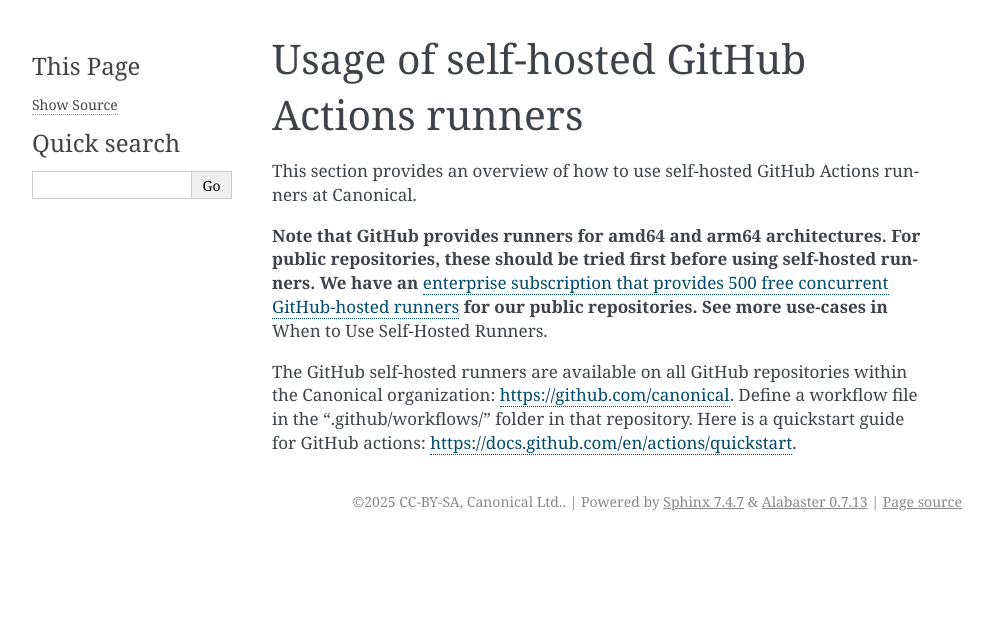
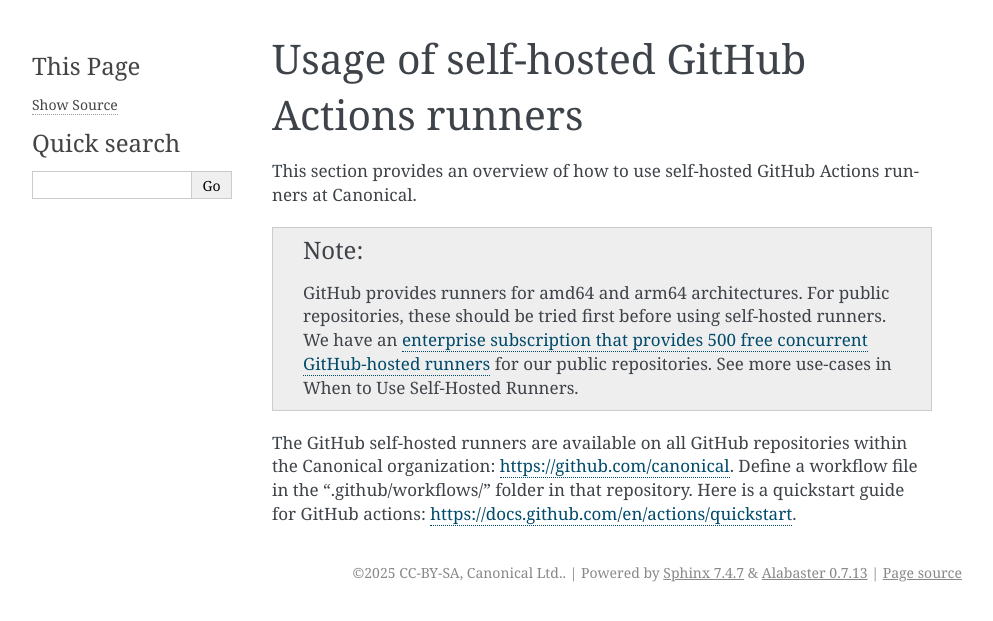
Before and after one commit to canonical/self-hosted-github-runner-docs, a Sphinx documentation site: the page built from docs/usage/index.rst, in a window 1280 px wide. Shown: the top 621 px of the page, without its empty margins (148-1141 px from the left). Built offline with Sphinx 7.4.7, drawn with Linux system fonts in a browser that asks for light colours; pages that are not in the unit, such as notebooks, are missing from menus.

Commit message:
use rst note

```diff
--- a/docs/usage/index.rst
+++ b/docs/usage/index.rst
@@ -3,10 +3,9 @@
 
 This section provides an overview of how to use self-hosted GitHub Actions runners at Canonical.
 
-
-**Note that GitHub provides runners for amd64 and arm64 architectures. For public repositories, these should be tried first before using self-hosted runners. We have an** `enterprise subscription that provides 500 free concurrent GitHub-hosted runners <https://docs.github.com/en/actions/administering-github-actions/usage-limits-billing-and-administration#usage-limits>`_
-**for our public repositories. See more use-cases in** :doc:`When to Use Self-Hosted Runners </usage/usecases>`.
-
+.. note::
+  GitHub provides runners for amd64 and arm64 architectures. For public repositories, these should be tried first before using self-hosted runners. We have an `enterprise subscription that provides 500 free concurrent GitHub-hosted runners <https://docs.github.com/en/actions/administering-github-actions/usage-limits-billing-and-administration#usage-limits>`_
+  for our public repositories. See more use-cases in :doc:`When to Use Self-Hosted Runners </usage/usecases>`.
 
 The GitHub self-hosted runners are available on all GitHub repositories within the Canonical organization: `https://github.com/canonical <https://github.com/canonical>`_.
 Define a workflow file in the “.github/workflows/” folder in that repository. Here is a quickstart guide for GitHub actions: `https://docs.github.com/en/actions/quickstart <https://docs.github.com/en/actions/quickstart>`_.
```
